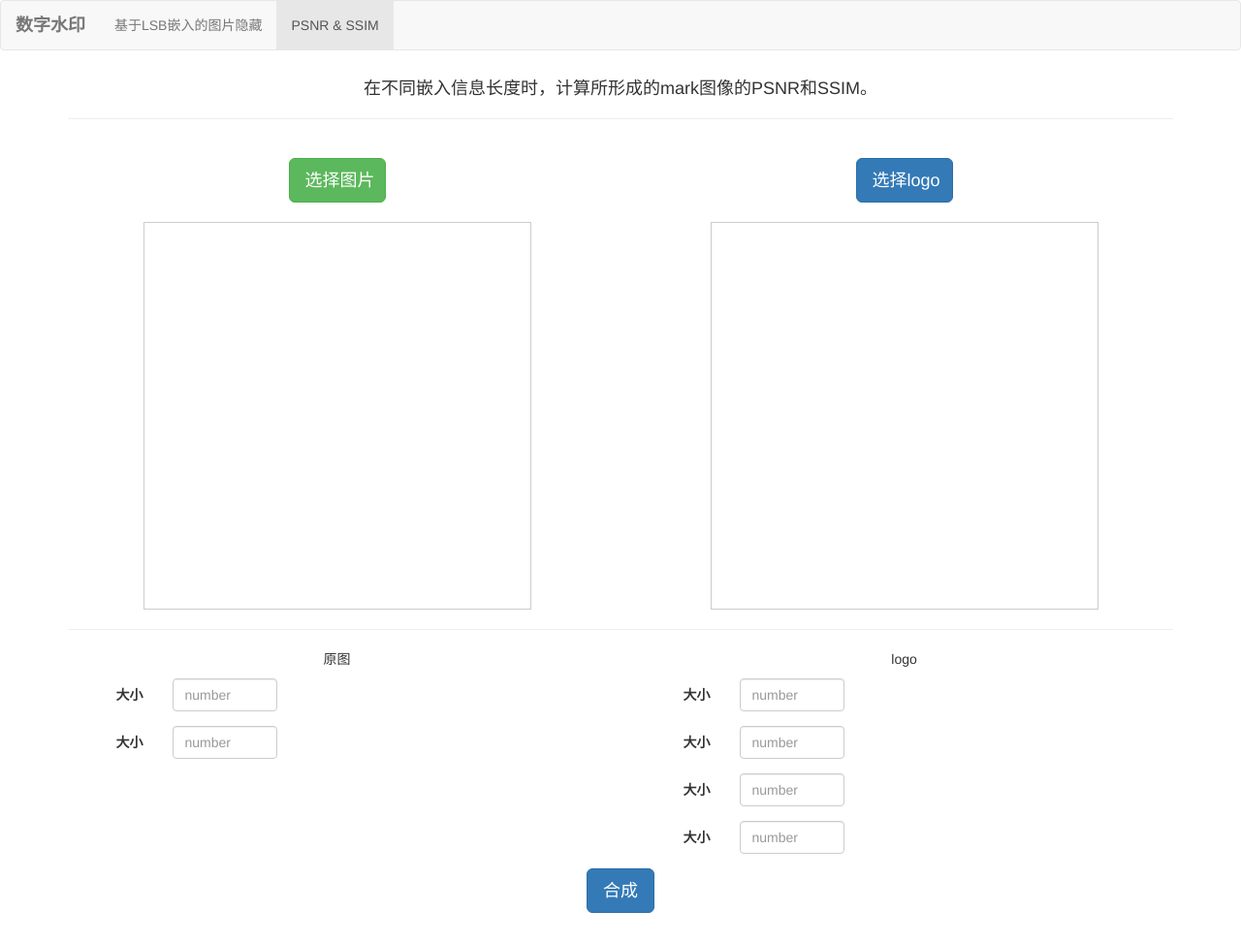
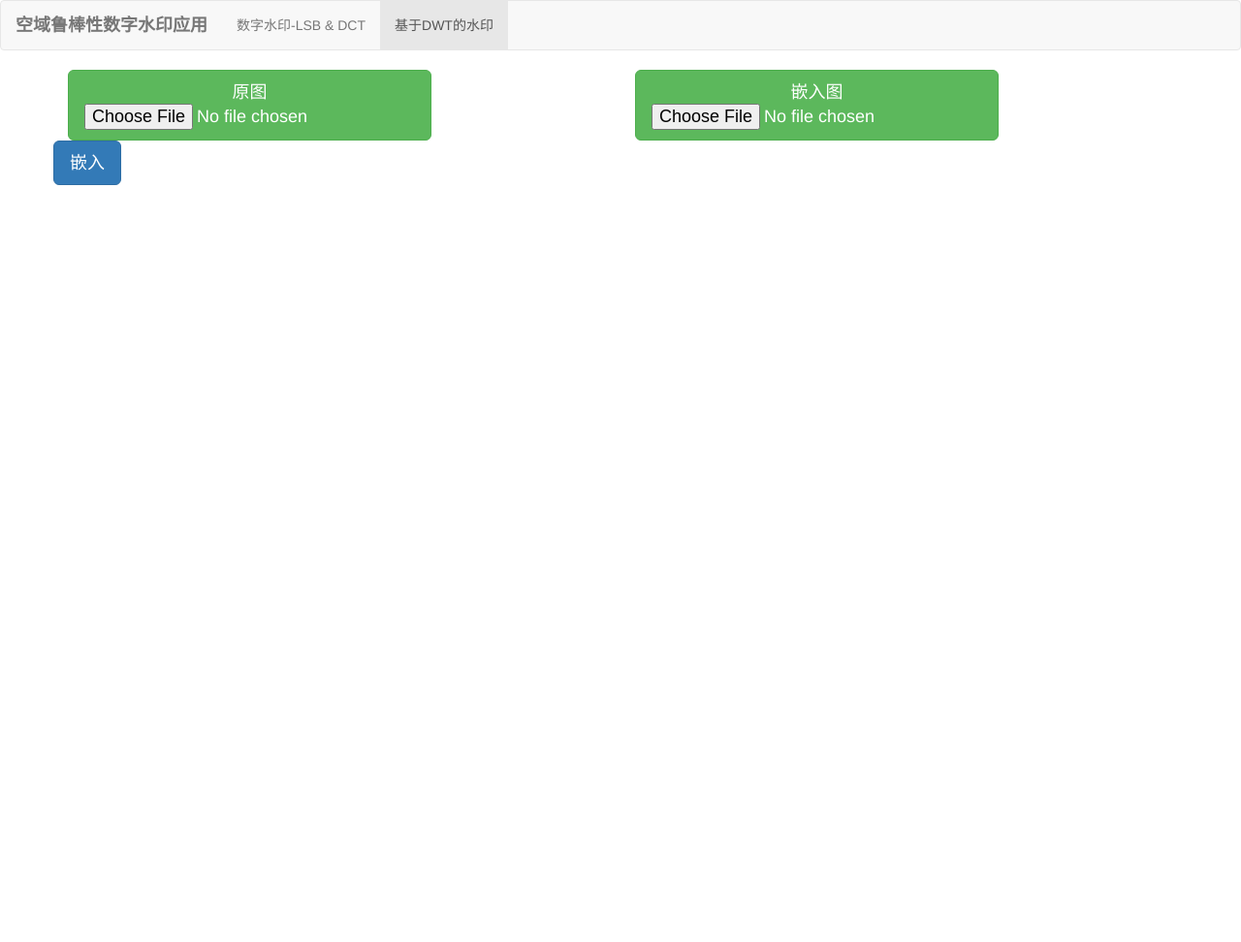
Before and after one commit to Hertter/InformationHiding, a plain HTML site: page templates/dwt.html in a window 1280 px wide. Shown: the whole page at 97% size. After the commit the page ends 800 px from the top, so only its background shows below. Drawn offline with Linux system fonts and the light colour scheme.

Commit message:
添加dwt.html

```diff
--- a/templates/dwt.html
+++ b/templates/dwt.html
@@ -5,10 +5,10 @@
   <meta charset="UTF-8">
   <meta name="viewport" content="width=device-width, initial-scale=1.0">
   <meta http-equiv="X-UA-Compatible" content="ie=edge">
-  <title>信息安全技术</title>
+  <title>空域鲁棒性数字水印应用</title>
   <!--jquery-->
   <link rel="stylesheet" href="../static/css/bootstrap.min.css">
-  <link rel="stylesheet" href="../static/css/index.css">
+  <link rel="stylesheet" href="../static/css/dwt.css">
   <link rel="stylesheet" href="../static/css/toast.style.css">
 
 </head>
@@ -24,17 +24,17 @@
           <span class="icon-bar"></span>
         </button>
         <a class="navbar-brand" href="JavaScript:void(0)">
-          <b>数字水印</b>
+          <b>空域鲁棒性数字水印应用</b>
         </a>
       </div>
 
       <div class="collapse navbar-collapse" id="nav">
         <ul class="nav navbar-nav">
           <li>
-            <a href="index.html">基于LSB嵌入的图片隐藏</a>
+            <a href="/">数字水印-LSB & DCT</a>
           </li>
           <li class="active">
-            <a href="dwt.html">PSNR & SSIM</a>
+            <a href="dwt.html">基于DWT的水印</a>
           </li>
         </ul>
       </div>
@@ -42,83 +42,32 @@
   </nav>
 
   <div class="container marketing">
-    <h4>在不同嵌入信息长度时，计算所形成的mark图像的PSNR和SSIM。</h4>
-    <hr class="featurette-divider">
+    <form class="form-horizontal" id="form1" enctype="multipart/form-data" method="POST" action="">
 
       <div class="row featurette">
-
         <div class="col-md-6">
           <span class="btn btn-lg btn-success fileinput-button">
-          <span>选择图片</span>
-          <input type="file" id="change1">
+            <span>原图</span>
+            <input type="file" name="image1" id="change1">
           </span>
-        <div class="center-block">
+          <div class="center-block lineheight">
             <img class="featurette-image img-responsive" id="chooes_img1">
           </div>
         </div>
         <div class="col-md-6">
-        <span class="btn btn-lg btn-primary fileinput-button">
-          <span>选择logo</span>
-          <input type="file" id="change2">
+          <span class="btn btn-lg btn-success fileinput-button">
+            <span>嵌入图</span>
+            <input type="file"  name="image2" id="change2">
           </span>
-        <div class=" center-block">
+          <div class="center-block lineheight">
             <img class="featurette-image img-responsive" id="chooes_img2">
           </div>
         </div>
       </div>
-
-    <hr class="featurette-divider">
-    <div class="row featurette">
-      <div class="col-md-6">
-        <p>原图</p>
-        <form class="form-horizontal" id="form1">
       <div class="form-group">
-            <label for="number1" class="col-sm-2 control-label">大小</label>
-            <div class="col-sm-3">
-              <input type="number" name="number1" class="form-control" id="number1" placeholder="number">
-            </div>
-          </div>
-          <div class="form-group">
-            <label for="number2" class="col-sm-2 control-label">大小</label>
-            <div class="col-sm-3">
-              <input type="number" name="number2" class="form-control" id="number2" placeholder="number">
-            </div>
+        <input class="btn btn-primary btn-lg myModal" id="submit" type="submit" value="嵌入" />
       </div>
     </form>
-      </div>
-      <div class="col-md-6">
-        <p>logo</p>
-        <form class="form-horizontal" id="form2">
-          <div class="form-group">
-            <label for="number1" class="col-sm-2 control-label">大小</label>
-            <div class="col-sm-3">
-              <input type="number" class="form-control" id="number1" placeholder="number">
-            </div>
-          </div>
-          <div class="form-group">
-            <label for="number2" class="col-sm-2 control-label">大小</label>
-            <div class="col-sm-3">
-              <input type="number" class="form-control" id="number2" placeholder="number">
-            </div>
-          </div>
-          <div class="form-group">
-            <label for="number2" class="col-sm-2 control-label">大小</label>
-            <div class="col-sm-3">
-              <input type="number" class="form-control" id="number2" placeholder="number">
-            </div>
-          </div>
-          <div class="form-group">
-            <label for="number2" class="col-sm-2 control-label">大小</label>
-            <div class="col-sm-3">
-              <input type="number" class="form-control" id="number2" placeholder="number">
-            </div>
-          </div>
-        </form>
-      </div>
-    </div>
-    <div class="jumbotron">
-      <button class="btn btn-primary btn-lg myModal" data-toggle="modal" data-target="#myModal">合成</button>
-    </div>
   </div>
   <!-- 模态框（Modal） -->
   <div class="modal fade" id="myModal" tabindex="-1" role="dialog" aria-labelledby="myModalLabel" aria-hidden="true">
@@ -129,26 +78,53 @@
             &times;
           </button>
           <h4 class="modal-title" id="myModalLabel">
-            合成图
+            结果图
           </h4>
         </div>
         <div class="modal-body">
           <div class="row featurette">
-
             <div class="col-md-6">
               <div class="center-block">
-                <img class="featurette-image img-responsive" id="chooes_img1">
+                <img class="featurette-image img-responsive" id="outimg1">
               </div>
             </div>
             <div class="col-md-6">
               <div class=" center-block">
-                <img class="featurette-image img-responsive" id="chooes_img2">
+                <img class="featurette-image img-responsive" id="outimg2">
+              </div>
+            </div>
+            <div class="col-md-6">
+              <div class=" center-block">
+                <img class="featurette-image img-responsive" id="outimg3">
+              </div>
+            </div>
+            <div class="col-md-6">
+              <div class=" center-block">
+                <img class="featurette-image img-responsive" id="outimg4">
               </div>
             </div>
           </div>
         </div>
+        <table class="table">
+          <thead>
+            <tr>
+              <th>打印信息</th>
+            </tr>
+          </thead>
+          <tbody>
+            <tr>
+              <th scope="row">PSNR</th>
+              <td class="psnr"></td>
+            </tr>
+            <tr>
+              <th scope="row">SSIM</th>
+              <td class="ssim"></td>
+            </tr>
+          </tbody>
+        </table>
         <div class="modal-footer">
-          <button type="button" class="btn btn-default" data-dismiss="modal">关闭
+          <button type="button" class="btn btn-success" id="getinfo">输出信息</button>
+          <button type="button" class="btn btn-default" data-dismiss="modal" id="closeModal">关闭
           </button>
         </div>
       </div>
@@ -160,7 +136,7 @@
   <script src="../static/js/bootstrap.min.js"></script>
   <script src="../static/js/jquery.form.js"></script>
   <script src="../static/js/toast.script.js"></script>
-  <script src="../static/js/index.js"></script>
+  <script src="../static/js/dwt.js"></script>
 </body>
 
 </html>
```
Also changed, not shown: templates/index.html (+4 -7 lines). Lines whose indentation alone changed are shown as unchanged.
